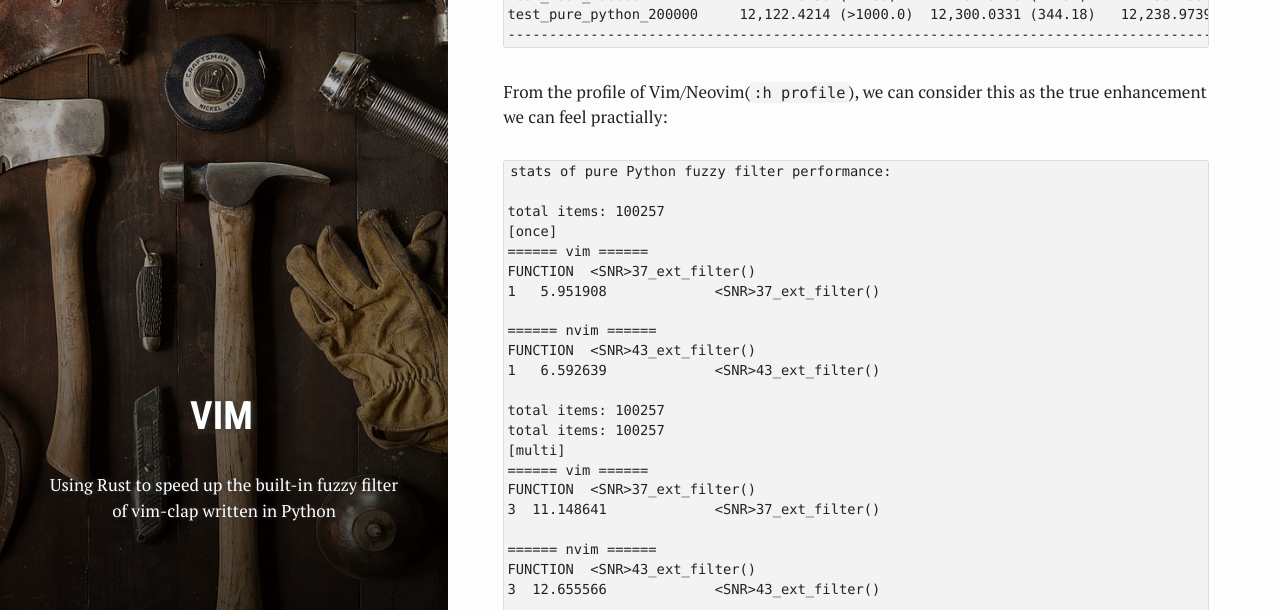
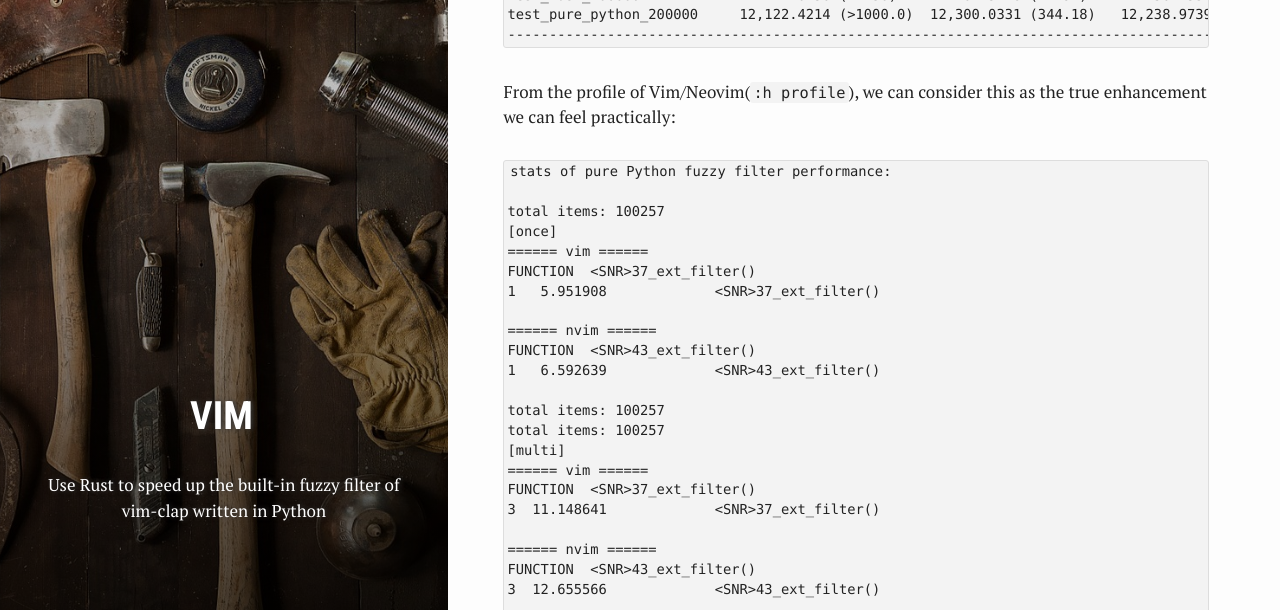
Before and after one commit to liuchengxu/liuchengxu.github.io, a Jekyll site: the page built from _posts/2019-12-20-speed-up-vim-python-plugin-using-rust.md, in a window 1280 px wide and 900 px high, scrolled down 2666 px. Shown: the part 180-790 px from the top of the window. Built offline with Jekyll 4.4.1, drawn with Linux system fonts in a browser that asks for light colours.

Commit message:
Fix typo

````diff
--- a/_posts/2019-12-20-speed-up-vim-python-plugin-using-rust.md
+++ b/_posts/2019-12-20-speed-up-vim-python-plugin-using-rust.md
@@ -3,7 +3,7 @@
 layout: post
 title:  "Make Vim Python plugin 10x faster using Rust"
 crawlertitle: "Speed up your vim python plugin by using Rust"
-summary: "Using Rust to speed up the built-in fuzzy filter of vim-clap written in Python"
+summary: "Use Rust to speed up the built-in fuzzy filter of vim-clap written in Python"
 categories: posts
 tags: ['vim']
 author: Liu-Cheng Xu
@@ -73,7 +73,7 @@
 -------------------------------------------------------------------------------------------------------------------------------------------------------------------------------------------------------------
 ```
 
-From the profile of Vim/Neovim(`:h profile`), we can consider this as the true enhancement we can feel practially:
+From the profile of Vim/Neovim(`:h profile`), we can consider this as the true enhancement we can feel practically:
 
 ```
 stats of pure Python fuzzy filter performance:
````
